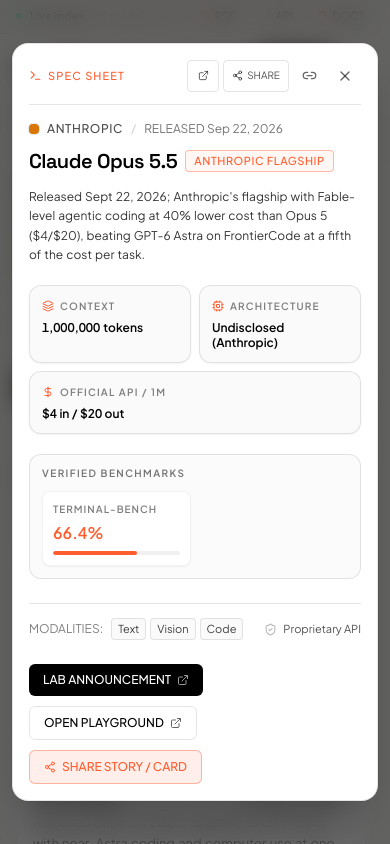
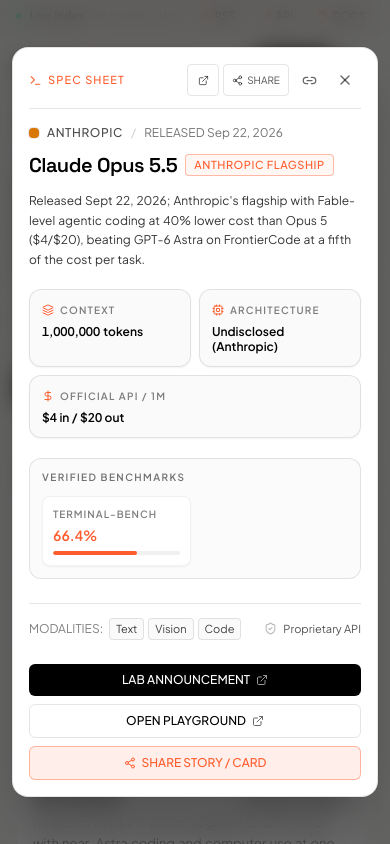
Before and after one commit to TirupMehta/ModelRegistry, a Next.js app: page / in a window 390 px wide. Both pictures are taken after a click on the button 191 px from the left and 626 px from the top of the page. Shown: the top 844 px of the page. Built offline with nearby package versions, Linux system fonts and the light colour scheme.

Commit message:
fix(modal): responsive spec sheet layout for mobile + desktop

```diff
--- a/components/model-details-modal.tsx
+++ b/components/model-details-modal.tsx
@@ -175,30 +175,30 @@ export default function ModelDetailsModal({ model, onClose }: ModelDetailsModalP
 
         {/* Key Hardware Specs Grid */}
         <div className="grid grid-cols-2 sm:grid-cols-3 gap-2 sm:gap-2.5 mb-5 sm:mb-6 text-xs font-sans">
-          <div className="p-3 rounded-xl border border-black/10 dark:border-white/[0.08] bg-black/[0.02] dark:bg-[#13161c] shadow-sm hover:border-[#ff5d2e]/40 transition-all duration-150 cursor-default">
-            <div className="flex items-center gap-1.5 text-black/40 dark:text-zinc-500 mb-1.5 text-[10px] font-semibold uppercase tracking-[0.12em]">
-              <Layers size={12} className="text-[#ff5d2e]" />
-              <span>Context</span>
+          <div className="p-3 rounded-xl border border-black/10 dark:border-white/[0.08] bg-black/[0.02] dark:bg-[#13161c] shadow-sm hover:border-[#ff5d2e]/40 transition-all duration-150 cursor-default min-w-0">
+            <div className="flex items-center gap-1.5 text-black/40 dark:text-zinc-500 mb-1.5 text-[10px] font-semibold uppercase tracking-[0.12em] min-w-0">
+              <Layers size={12} className="text-[#ff5d2e] shrink-0" />
+              <span className="truncate">Context</span>
             </div>
             <p className="tabular-nums text-xs sm:text-sm font-semibold text-black dark:text-white leading-tight">
               {model.contextWindow}
             </p>
           </div>
 
-          <div className="p-3 rounded-xl border border-black/10 dark:border-white/[0.08] bg-black/[0.02] dark:bg-[#13161c] shadow-sm hover:border-[#ff5d2e]/40 transition-all duration-150 cursor-default">
-            <div className="flex items-center gap-1.5 text-black/40 dark:text-zinc-500 mb-1.5 text-[10px] font-semibold uppercase tracking-[0.12em]">
-              <Cpu size={12} className="text-[#ff5d2e]" />
-              <span>Architecture</span>
+          <div className="p-3 rounded-xl border border-black/10 dark:border-white/[0.08] bg-black/[0.02] dark:bg-[#13161c] shadow-sm hover:border-[#ff5d2e]/40 transition-all duration-150 cursor-default min-w-0">
+            <div className="flex items-center gap-1.5 text-black/40 dark:text-zinc-500 mb-1.5 text-[10px] font-semibold uppercase tracking-[0.12em] min-w-0">
+              <Cpu size={12} className="text-[#ff5d2e] shrink-0" />
+              <span className="truncate">Architecture</span>
             </div>
             <p className="tabular-nums text-xs sm:text-sm font-semibold text-black dark:text-white leading-tight break-words">
               {model.parameters}
             </p>
           </div>
 
-          <div className="p-3 rounded-xl border border-black/10 dark:border-white/[0.08] bg-black/[0.02] dark:bg-[#13161c] col-span-2 sm:col-span-1 shadow-sm hover:border-[#ff5d2e]/40 transition-all duration-150 cursor-default">
-            <div className="flex items-center gap-1.5 text-black/40 dark:text-zinc-500 mb-1.5 text-[10px] font-semibold uppercase tracking-[0.12em]">
-              <DollarSign size={12} className="text-[#ff5d2e]" />
-              <span>{model.pricingUnit ? "Official API" : "Official API / 1M"}</span>
+          <div className="p-3 rounded-xl border border-black/10 dark:border-white/[0.08] bg-black/[0.02] dark:bg-[#13161c] col-span-2 sm:col-span-1 shadow-sm hover:border-[#ff5d2e]/40 transition-all duration-150 cursor-default min-w-0">
+            <div className="flex items-center gap-1.5 text-black/40 dark:text-zinc-500 mb-1.5 text-[10px] font-semibold uppercase tracking-[0.12em] min-w-0">
+              <DollarSign size={12} className="text-[#ff5d2e] shrink-0" />
+              <span className="truncate">{model.pricingUnit ? "Official API" : "Official API / 1M"}</span>
             </div>
             <div className="tabular-nums text-xs sm:text-sm font-semibold text-black dark:text-white leading-tight">
               <span>
@@ -219,7 +219,7 @@ export default function ModelDetailsModal({ model, onClose }: ModelDetailsModalP
             <h3 className="text-[10px] font-sans uppercase tracking-[0.14em] text-black/45 dark:text-zinc-500 font-semibold mb-3">
               Verified benchmarks
             </h3>
-            <div className="grid grid-cols-2 sm:grid-cols-4 gap-2">
+            <div className="grid grid-cols-2 sm:grid-cols-[repeat(auto-fit,minmax(9rem,1fr))] gap-2">
               {(
                 [
                   ["SWE-bench", model.benchmarks.sweBench],
@@ -235,13 +235,13 @@ export default function ModelDetailsModal({ model, onClose }: ModelDetailsModalP
                   return (
                     <div
                       key={label}
-                      className="p-2.5 rounded-lg border border-black/5 dark:border-white/[0.06] bg-white dark:bg-[#13161c] shadow-sm hover:border-[#ff5d2e]/30 transition-colors duration-150 cursor-default"
+                      className="p-2.5 rounded-lg border border-black/5 dark:border-white/[0.06] bg-white dark:bg-[#13161c] shadow-sm hover:border-[#ff5d2e]/30 transition-colors duration-150 cursor-default min-w-0"
                     >
-                      <span className="text-[10px] font-sans font-semibold uppercase tracking-[0.1em] text-black/40 dark:text-zinc-500 block mb-1">
+                      <span className="text-[10px] font-sans font-semibold uppercase tracking-[0.1em] text-black/40 dark:text-zinc-500 block mb-1 break-words">
                         {label}
                       </span>
                       <span
-                        className={`text-base font-sans font-semibold tabular-nums ${
+                        className={`block text-sm sm:text-base font-sans font-semibold tabular-nums leading-snug break-words ${
                           i === 0 ? "text-[#ff5d2e]" : "text-black dark:text-white"
                         }`}
                       >
@@ -293,14 +293,14 @@ export default function ModelDetailsModal({ model, onClose }: ModelDetailsModalP
         )}
 
         {/* Modalities & License */}
-        <div className="flex flex-wrap items-center justify-between gap-3 pt-3.5 border-t border-black/10 dark:border-white/[0.08] mb-6 text-xs font-sans text-black/60 dark:text-zinc-400">
-          <div className="flex items-center gap-2">
-            <span className="text-black/40 dark:text-zinc-400">MODALITIES:</span>
-            <div className="flex gap-1">
+        <div className="flex flex-wrap items-center justify-between gap-x-3 gap-y-2 pt-3.5 border-t border-black/10 dark:border-white/[0.08] mb-6 text-xs font-sans text-black/60 dark:text-zinc-400">
+          <div className="flex flex-wrap items-center gap-1.5 min-w-0">
+            <span className="text-black/40 dark:text-zinc-400 shrink-0">MODALITIES:</span>
+            <div className="flex flex-wrap gap-1">
               {model.modalities.map((m) => (
                 <span
                   key={m}
-                  className="px-1.5 py-0.5 rounded border border-black/10 dark:border-white/[0.08] bg-black/[0.02] dark:bg-white/[0.04] text-[11px] text-black/75 dark:text-zinc-300"
+                  className="px-1.5 py-0.5 rounded border border-black/10 dark:border-white/[0.08] bg-black/[0.02] dark:bg-white/[0.04] text-[11px] text-black/75 dark:text-zinc-300 whitespace-nowrap"
                 >
                   {m}
                 </span>
@@ -308,20 +308,20 @@ export default function ModelDetailsModal({ model, onClose }: ModelDetailsModalP
             </div>
           </div>
 
-          <div className="flex items-center gap-1.5">
-            <ShieldCheck size={13} className="opacity-40" />
-            <span className="text-[11px] text-black/60 dark:text-zinc-400">{model.license}</span>
+          <div className="flex items-center gap-1.5 min-w-0">
+            <ShieldCheck size={13} className="opacity-40 shrink-0" />
+            <span className="text-[11px] text-black/60 dark:text-zinc-400 break-words">{model.license}</span>
           </div>
         </div>
 
         {/* Action Links */}
-        <div className="flex flex-wrap items-center gap-2.5">
+        <div className="grid grid-cols-1 min-[400px]:grid-cols-2 sm:flex sm:flex-wrap sm:items-center gap-2 sm:gap-2.5">
           {model.links.announcement && (
             <a
               href={model.links.announcement}
               target="_blank"
               rel="noopener noreferrer"
-              className="group inline-flex items-center gap-1.5 text-xs font-sans font-medium px-3.5 py-2 rounded-md bg-black text-white dark:bg-white dark:text-black hover:bg-[#ff5d2e] dark:hover:bg-[#ff5d2e] dark:hover:text-white transition-colors duration-150 cursor-pointer"
+              className="group inline-flex w-full sm:w-auto items-center justify-center gap-1.5 text-xs font-sans font-medium px-3.5 py-2 rounded-md bg-black text-white dark:bg-white dark:text-black hover:bg-[#ff5d2e] dark:hover:bg-[#ff5d2e] dark:hover:text-white transition-colors duration-150 cursor-pointer"
             >
               <span>LAB ANNOUNCEMENT</span>
               <ExternalLink size={12} className="opacity-60" />
@@ -332,7 +332,7 @@ export default function ModelDetailsModal({ model, onClose }: ModelDetailsModalP
               href={model.links.playground}
               target="_blank"
               rel="noopener noreferrer"
-              className="group inline-flex items-center gap-1.5 text-xs font-sans font-medium px-3.5 py-2 rounded-md border border-black/10 dark:border-white/[0.08] hover:border-[#ff5d2e] hover:text-[#ff5d2e] transition-colors duration-150 text-black dark:text-zinc-300 cursor-pointer"
+              className="group inline-flex w-full sm:w-auto items-center justify-center gap-1.5 text-xs font-sans font-medium px-3.5 py-2 rounded-md border border-black/10 dark:border-white/[0.08] hover:border-[#ff5d2e] hover:text-[#ff5d2e] transition-colors duration-150 text-black dark:text-zinc-300 cursor-pointer"
             >
               <span>OPEN PLAYGROUND</span>
               <ExternalLink size={12} className="opacity-60" />
@@ -343,7 +343,7 @@ export default function ModelDetailsModal({ model, onClose }: ModelDetailsModalP
               href={model.links.weights}
               target="_blank"
               rel="noopener noreferrer"
-              className="group inline-flex items-center gap-1.5 text-xs font-sans font-medium px-3.5 py-2 rounded-md border border-black/10 dark:border-white/[0.08] hover:border-[#ff5d2e] hover:text-[#ff5d2e] transition-colors duration-150 text-black dark:text-zinc-300 cursor-pointer"
+              className="group inline-flex w-full sm:w-auto items-center justify-center gap-1.5 text-xs font-sans font-medium px-3.5 py-2 rounded-md border border-black/10 dark:border-white/[0.08] hover:border-[#ff5d2e] hover:text-[#ff5d2e] transition-colors duration-150 text-black dark:text-zinc-300 cursor-pointer"
             >
               <span>HUGGING FACE WEIGHTS</span>
               <ExternalLink size={12} className="opacity-60" />
@@ -355,7 +355,7 @@ export default function ModelDetailsModal({ model, onClose }: ModelDetailsModalP
               tapFeedback()
               setIsShareStudioOpen(true)
             }}
-            className="group inline-flex items-center gap-1.5 text-xs font-sans font-medium px-3.5 py-2 rounded-md border border-[#ff5d2e]/40 bg-[#ff5d2e]/10 text-[#ff5d2e] hover:bg-[#ff5d2e] hover:text-white dark:hover:text-black transition-colors duration-150 cursor-pointer"
+            className="group inline-flex w-full sm:w-auto col-span-full min-[400px]:col-span-2 sm:col-span-1 items-center justify-center gap-1.5 text-xs font-sans font-medium px-3.5 py-2 rounded-md border border-[#ff5d2e]/40 bg-[#ff5d2e]/10 text-[#ff5d2e] hover:bg-[#ff5d2e] hover:text-white dark:hover:text-black transition-colors duration-150 cursor-pointer"
           >
             <Share2 size={12} />
             <span>SHARE STORY / CARD</span>
```
